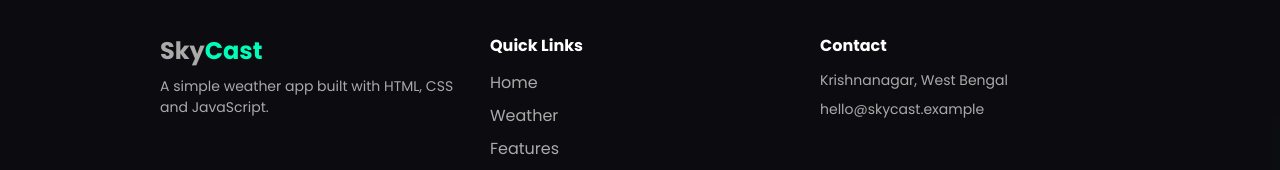
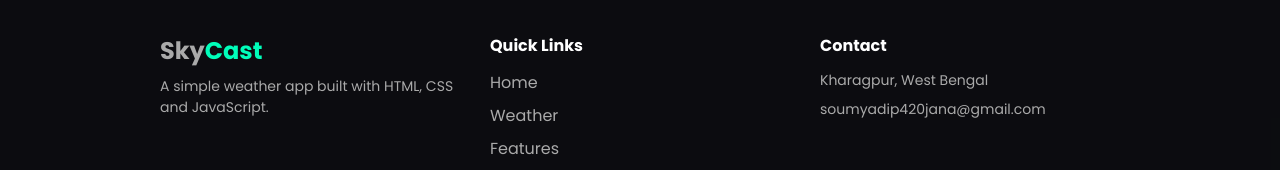
Before and after one commit to soumyadip420jana-prog/Skycast, a plain HTML site: page index.html in a window 1280 px wide. Shown: the part 1153-1323 px from the top of the page. Drawn offline with Linux system fonts and the light colour scheme.

Commit message:
weatherApp

```diff
--- a/index.html
+++ b/index.html
@@ -101,8 +101,8 @@
             </div>
             <div>
                 <h4>Contact</h4>
-                <p>Krishnanagar, West Bengal</p>
-                <p>hello@skycast.example</p>
+                <p>Kharagpur, West Bengal</p>
+                <p>soumyadip420jana@gmail.com</p>
             </div>
         </div>
         <p class="copy">© 2026 SkyCast. All rights reserved.</p>
```
